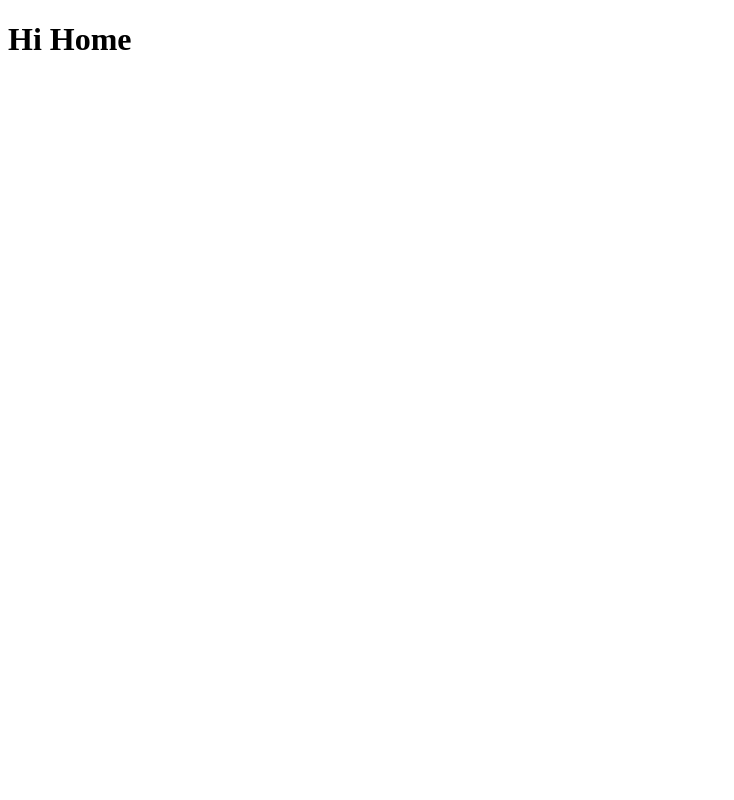
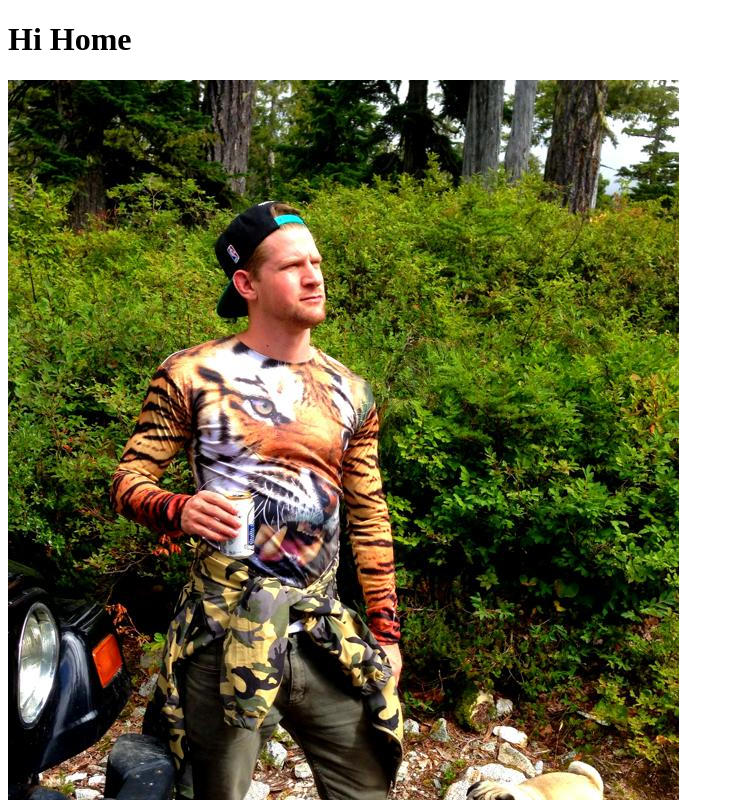
Before and after one commit to caughtclean/portfolio, a React app: page / in a window 1280 px wide. Shown: the top 800 px of the page, without its empty margins (0-734 px from the left). Built offline with nearby package versions, Linux system fonts and the light colour scheme.

Commit message:
added styled components and profile pic

```diff
--- a/package.json
+++ b/package.json
@@ -35,6 +35,7 @@
     "react-dom": "^15.6.1",
     "react-router": "3.x",
     "style-loader": "0.18.2",
+    "styled-components": "^2.1.2",
     "sw-precache-webpack-plugin": "0.11.4",
     "url-loader": "0.5.9",
     "webpack": "3.5.1",
--- a/src/containers/Home.js
+++ b/src/containers/Home.js
@@ -7,6 +7,7 @@ export default class Home extends Component {
     return (
       <div>
         <h1>Hi Home</h1>
+        <img src={require('../assets/profile.jpg')} alt="profile-image"/>
       </div>
     );
   }
```
Also changed, not shown: src/assets/profile.jpg (added), 1 other file (tests, documents, lock files or other folders).
